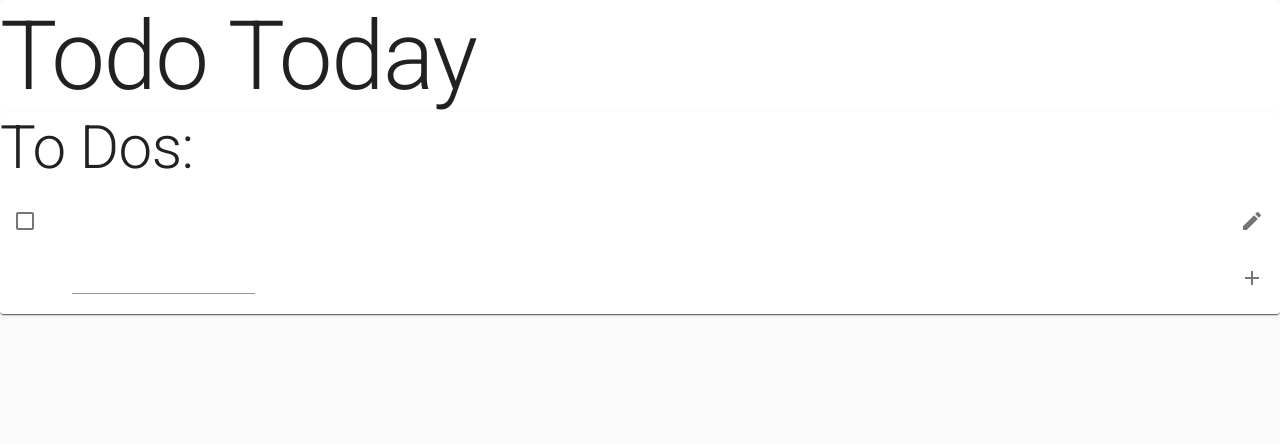
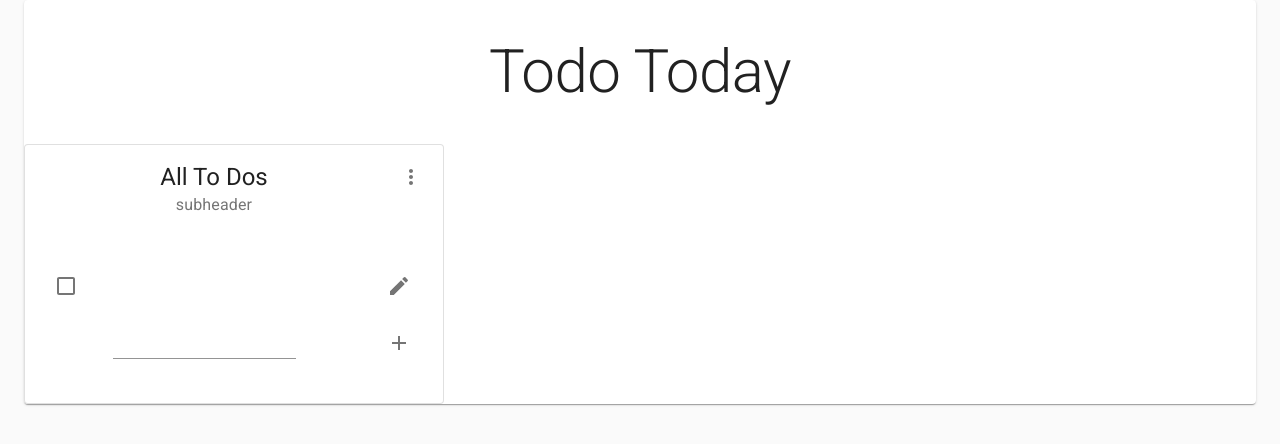
Before and after one commit to josephcarey/todotoday, a React (Create React App) app: page / in a window 1280 px wide. Shown: the top 444 px of the page. Built offline with nearby package versions, Linux system fonts and the light colour scheme; no server answers.

Commit message:
this will clean up the styling of lists

```diff
--- a/src/App/App.js
+++ b/src/App/App.js
@@ -3,6 +3,7 @@ import axios from "axios";
 
 // Material-UI
 import {
+  Container,
   CssBaseline,
   createMuiTheme,
   MuiThemeProvider,
@@ -62,9 +63,10 @@ const App = () => {
   return (
     <MuiThemeProvider theme={theme}>
       <CssBaseline />
+      <Container>
         <Paper>
           <Header text="Todo Today" />
-        <ToDoList title="To Dos:">
+          <ToDoList title="All To Dos">
             {todos.map((todo) => {
               return (
                 <ToDo
@@ -79,6 +81,7 @@ const App = () => {
           </ToDoList>
           {/* <pre>{JSON.stringify(todos, null, 2)}</pre> */}
         </Paper>
+      </Container>
     </MuiThemeProvider>
   );
 };
--- a/src/Header/Header.js
+++ b/src/Header/Header.js
@@ -2,12 +2,23 @@ import React from "react";
 import PropTypes from "prop-types";
 
 // Material-UI
+import { makeStyles } from "@material-ui/core/styles";
 import { Typography } from "@material-ui/core";
 
+const useStyles = makeStyles({
+  root: {
+    width: "100%",
+    padding: "36px",
+  },
+});
+
 const Header = (props) => {
+  const classes = useStyles();
   return (
-    <header>
-      <Typography variant="h1">{props.text}</Typography>
+    <header className={classes.root}>
+      <Typography variant="h2" component="h1" align="center">
+        {props.text}
+      </Typography>
     </header>
   );
 };
--- a/src/ToDoList/ToDoList.js
+++ b/src/ToDoList/ToDoList.js
@@ -1,14 +1,46 @@
 import React from "react";
 import PropTypes from "prop-types";
 
+import { makeStyles } from "@material-ui/core/styles";
+
 // Material-UI
-import { Card, List, Typography } from "@material-ui/core";
+import {
+  IconButton,
+  Card,
+  CardContent,
+  CardHeader,
+  List,
+} from "@material-ui/core";
 
+import MoreVertIcon from "@material-ui/icons/MoreVert";
+
+const useStyles = makeStyles({
+  root: {
+    width: "100%",
+    maxWidth: 420,
+    // backgroundColor: theme.palette.background.paper,
+  },
+});
+
+// eslint-disable-next-line max-lines-per-function
 const ToDoList = (props) => {
+  const classes = useStyles();
   return (
-    <Card>
-      <Typography variant="h2">{props.title}</Typography>
-      <List>{props.children}</List>
+    <Card variant="outlined" className={classes.root}>
+      <CardHeader
+        title={props.title}
+        subheader="subheader"
+        titleTypographyProps={{ align: "center" }}
+        subheaderTypographyProps={{ align: "center" }}
+        action={
+          <IconButton aria-label="settings">
+            <MoreVertIcon />
+          </IconButton>
+        }
+      />
+      <CardContent>
+        <List>{props.children}</List>
+      </CardContent>
     </Card>
   );
 };
```
Lines whose indentation alone changed are shown as unchanged.
